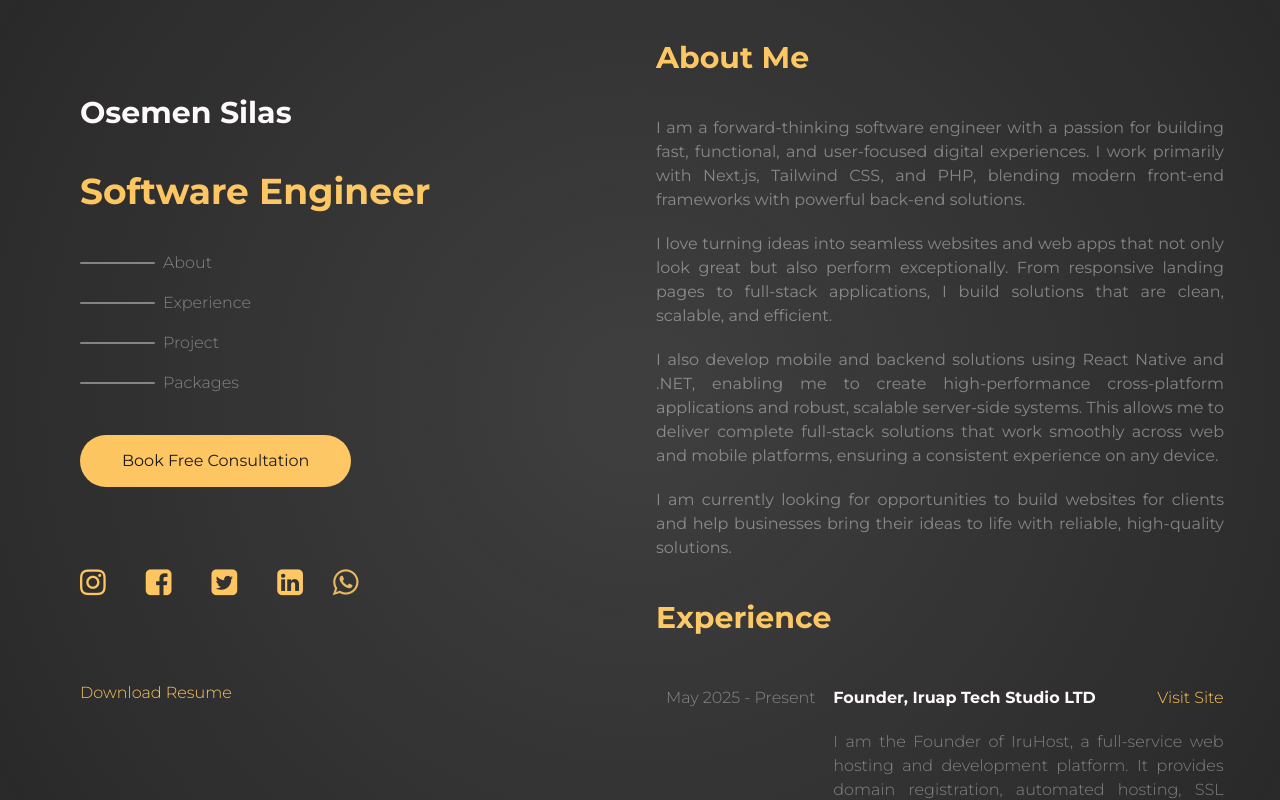
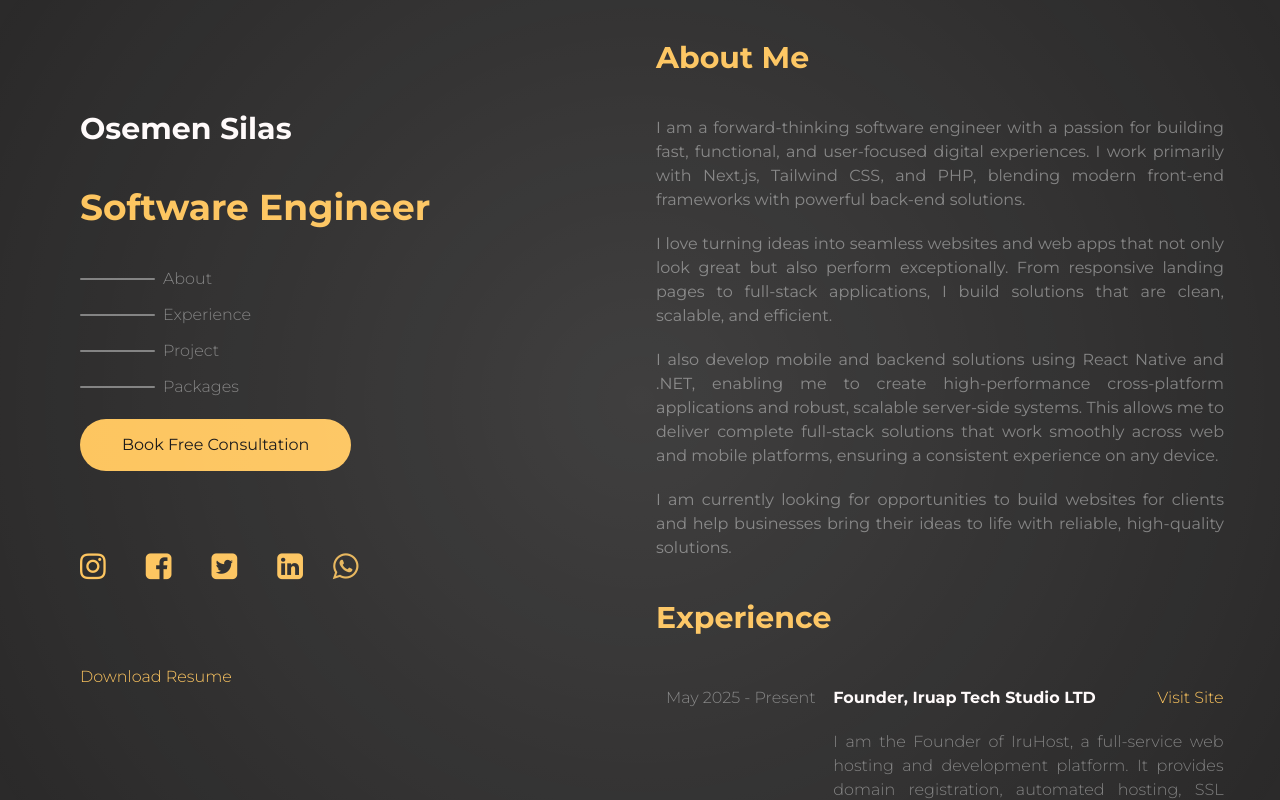
Before and after one commit to Osemensilas/myportfolio, a Next.js app: page / in a window 1280 px wide. Built offline with nearby package versions, Linux system fonts and the light colour scheme.

Commit message:
New Commit

```diff
--- a/pages/index.jsx
+++ b/pages/index.jsx
@@ -114,35 +114,35 @@ export default function Home() {
   return (
     <>
       <Head>
-        <title>Home Page - Osemen Silas</title>
+        <title>Osemen Silas - Web Developer & Software Engineer in Abuja, Nigeria | Next.js & Full-stack Solutions</title>
       </Head>
       <section id="pc-screen" className="relative after:absolute after:content-[''] after:top-0 after:left-0 after:h-[100%] after:w-[100%] after:bg-offBlack after:opacity-5 w-screen h-screen">
         <div className="h-full w-full block sm:flex relative z-10">
           <div className="h-full w-full sm:w-1/2 relative sm:fixed top-0 left-0 flex items-center justify-center">
-           <div className="h-max sm:w-3/4 w-full px-4 sm:px-0">
-            <motion.h1
+           <div className="h-max sm:w-3/4 w-full px-3 sm:px-0">
+            <motion.h2
             className="text-3xl font-bold text-accent mb-10"
             initial={{y: -100}}
             animate={{y: 0}}
             transition={{duration: 2}}
-            >Osemen Silas</motion.h1>
-            <motion.h2
+            >Osemen Silas</motion.h2>
+            <motion.h1
             className="text-4xl font-bold text-primary mb-10"
             initial={{y: -200}}
             animate={{y: 0}}
             transition={{delay:2, duration: 2}}
-            >Software Engineer</motion.h2>
+            >Software Engineer</motion.h1>
             <nav className="h-max w-full">
-              <ul className="h-max w-max mb-10">
-                <li className="h-max w-max flex items-center group mb-4">
+              <ul className="h-max w-max mb-5">
+                <li className="h-max w-max flex items-center group mb-3">
                   <span className="mr-2 h-[2px] w-[75px] bg-grey group-hover:bg-accent rounded transition-all duration-500 group-hover:w-[100px]"></span>
                   <Link href={"#about"} className="text-grey group-hover:text-accent text-base group-hover:text-xl">About</Link>
                 </li>
-                <li className="h-max w-max flex items-center group mb-4">
+                <li className="h-max w-max flex items-center group mb-3">
                   <span className="mr-2 h-[2px] w-[75px] bg-grey group-hover:bg-accent rounded transition-all duration-500 group-hover:w-[100px]"></span>
                   <Link href={"#experience"} className="text-grey group-hover:text-accent text-base group-hover:text-xl">Experience</Link>
                 </li>
-                <li className="h-max w-max flex items-center group mb-4">
+                <li className="h-max w-max flex items-center group mb-3">
                   <span className="mr-2 h-[2px] w-[75px] bg-grey group-hover:bg-accent rounded transition-all duration-500 group-hover:w-[100px]"></span>
                   <Link href={"#project"} className="text-grey group-hover:text-accent text-base group-hover:text-xl">Project</Link>
                 </li>
```
